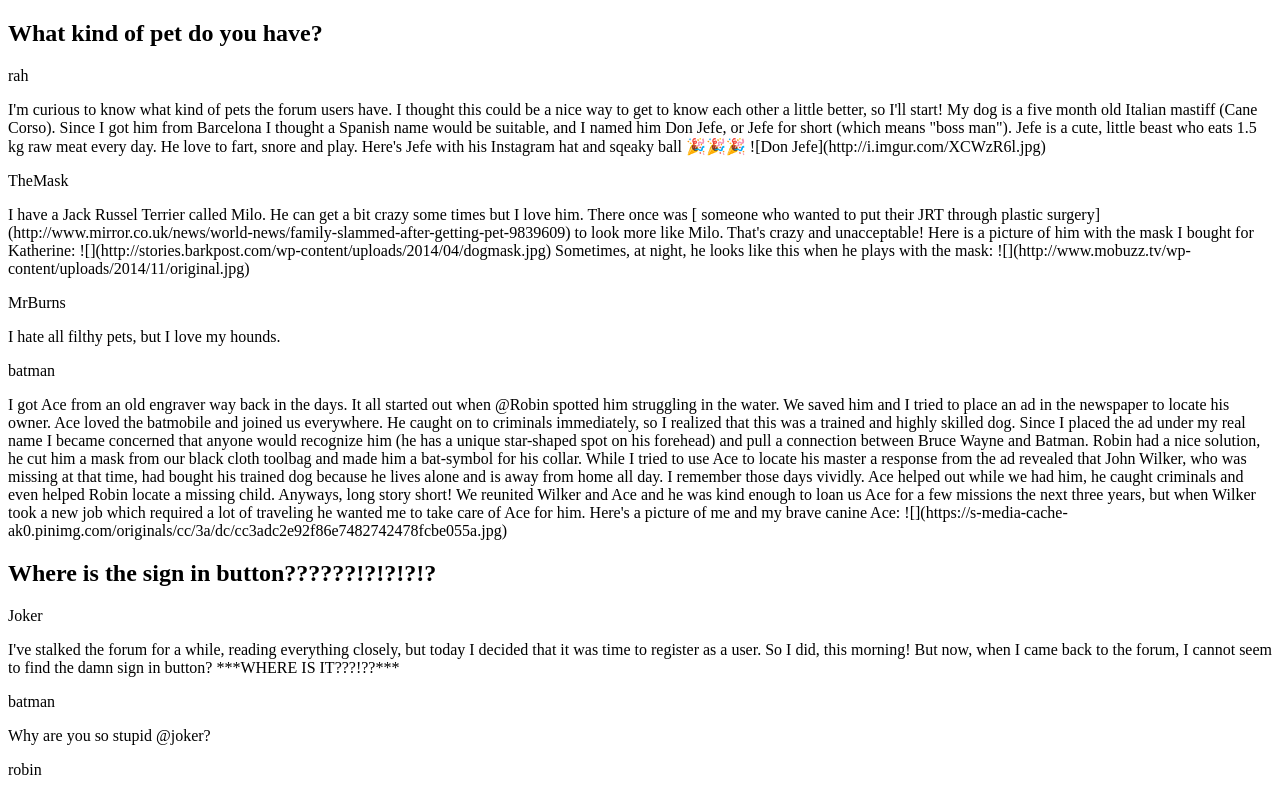
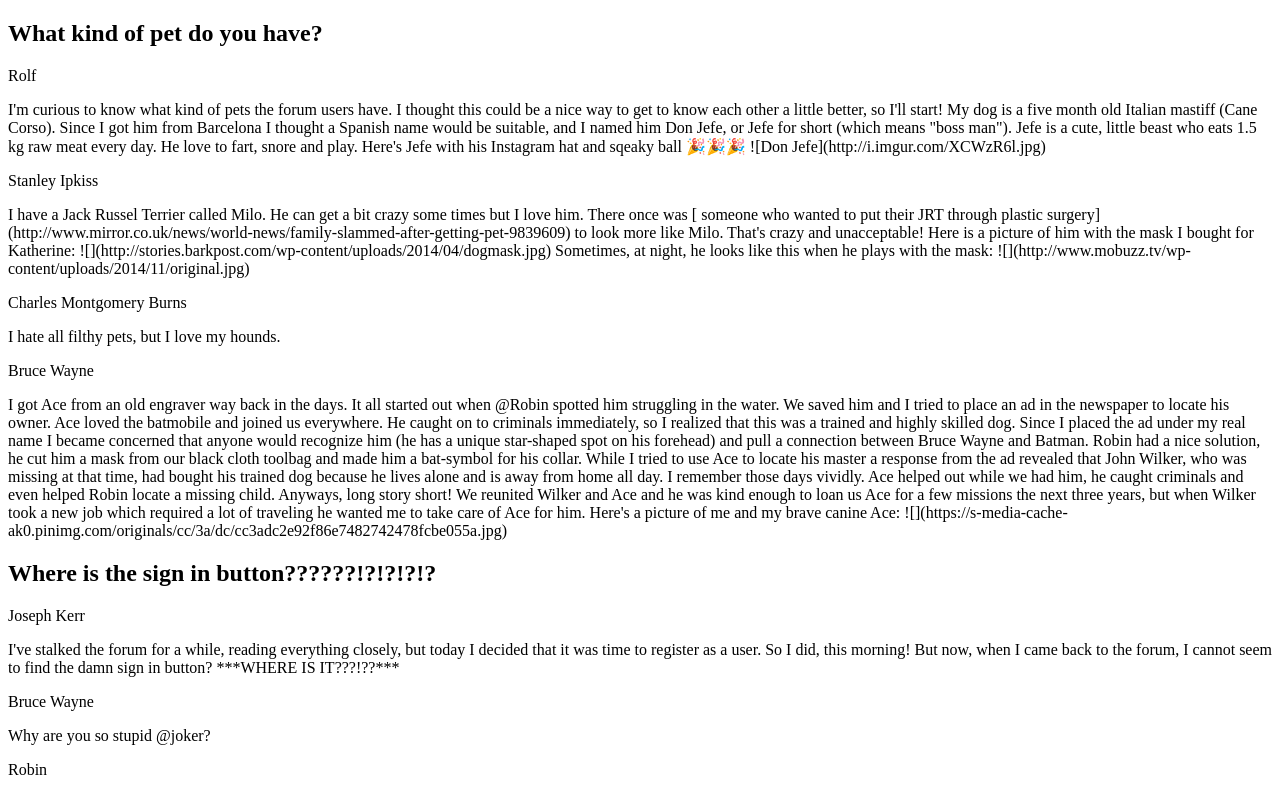
Before and after one commit to Bek85/vueschool-forum, a Vue app: page / in a window 1280 px wide. Shown: the top 795 px of the page. Built offline with nearby package versions, Linux system fonts and the light colour scheme.

Commit message:
use methods object to create functions for code reuse

```diff
--- a/src/components/HomeView.vue
+++ b/src/components/HomeView.vue
@@ -9,6 +9,14 @@ export default {
       users: sourceData.users,
     };
   },
+  methods: {
+    postById(postId) {
+      return this.posts.find((p) => p.id === postId);
+    },
+    userById(userId) {
+      return this.users.find((u) => u.id === userId);
+    },
+  },
 };
 </script>
 
@@ -18,12 +26,9 @@ export default {
     <h2>{{ thread.title }}</h2>
     <div v-for="postId in thread.posts" :key="postId">
       <p>
-        {{
-          users.find((u) => u.id === posts.find((p) => p.id === postId).userId)
-            .username
-        }}
+        {{ userById(postById(postId).userId).name }}
       </p>
-      <p>{{ posts.find((p) => p.id === postId).text }}</p>
+      <p>{{ postById(postId).text }}</p>
     </div>
   </div>
 </template>
```
